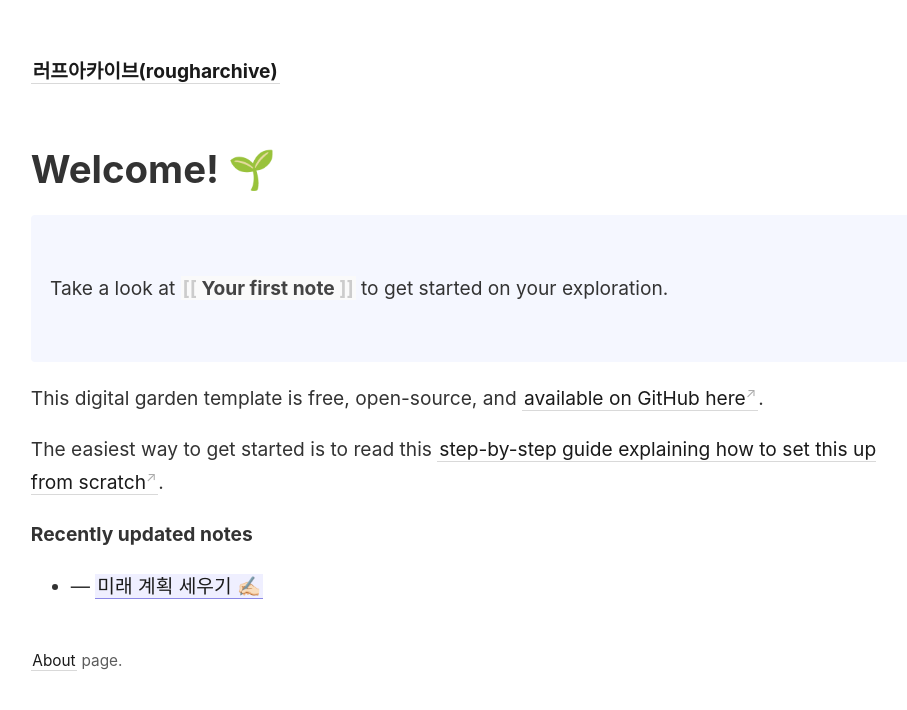
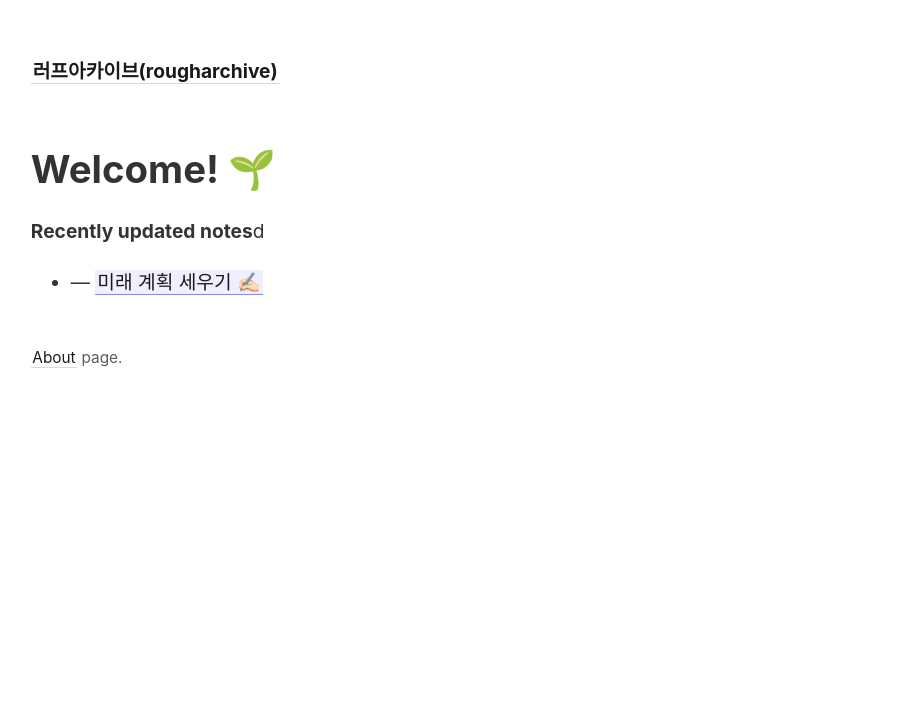
Before and after one commit to seandeepdive/diary, a Jekyll site: the page built from _pages/index.md, in a window 1280 px wide. Shown: the top 710 px of the page, without its empty margins (46-953 px from the left). Built offline with Jekyll 4.4.1, drawn with Linux system fonts in a browser that asks for light colours; some web fonts are replaced.

Commit message:
Default Index

```diff
--- a/_pages/index.md
+++ b/_pages/index.md
@@ -7,15 +7,7 @@
 
 # Welcome! 🌱
 
-<p style="padding: 3em 1em; background: #f5f7ff; border-radius: 4px;">
-  Take a look at <span style="font-weight: bold">[[Your first note]]</span> to get started on your exploration.
-</p>
-
-This digital garden template is free, open-source, and [available on GitHub here](https://github.com/maximevaillancourt/digital-garden-jekyll-template).
-
-The easiest way to get started is to read this [step-by-step guide explaining how to set this up from scratch](https://maximevaillancourt.com/blog/setting-up-your-own-digital-garden-with-jekyll).
-
-<strong>Recently updated notes</strong>
+<strong>Recently updated notes</strong>d
 
 <ul>
   {% assign recent_notes = site.notes | sort: "last_modified_at_timestamp" | reverse %}
```
Also changed, not shown: _notes/2023-06-23-미래 계획 세우기.md (+1 -0 lines).
